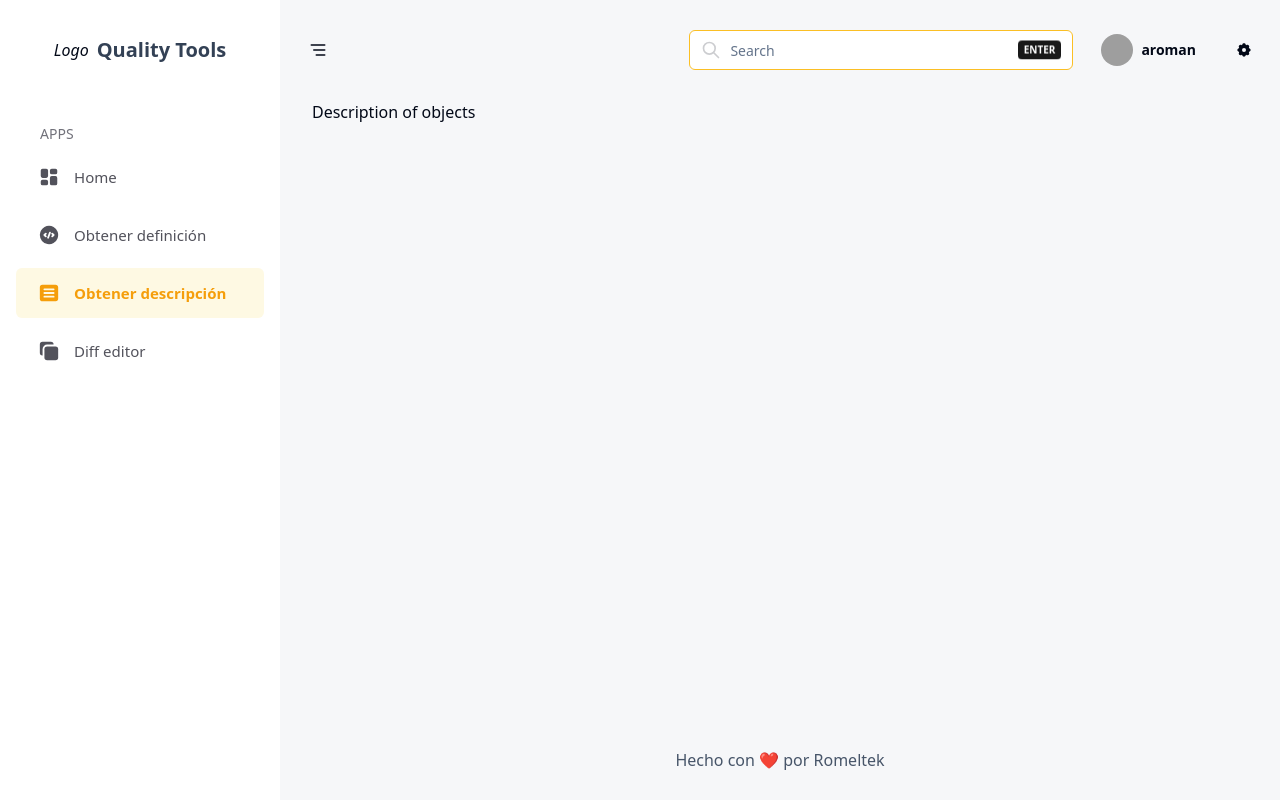
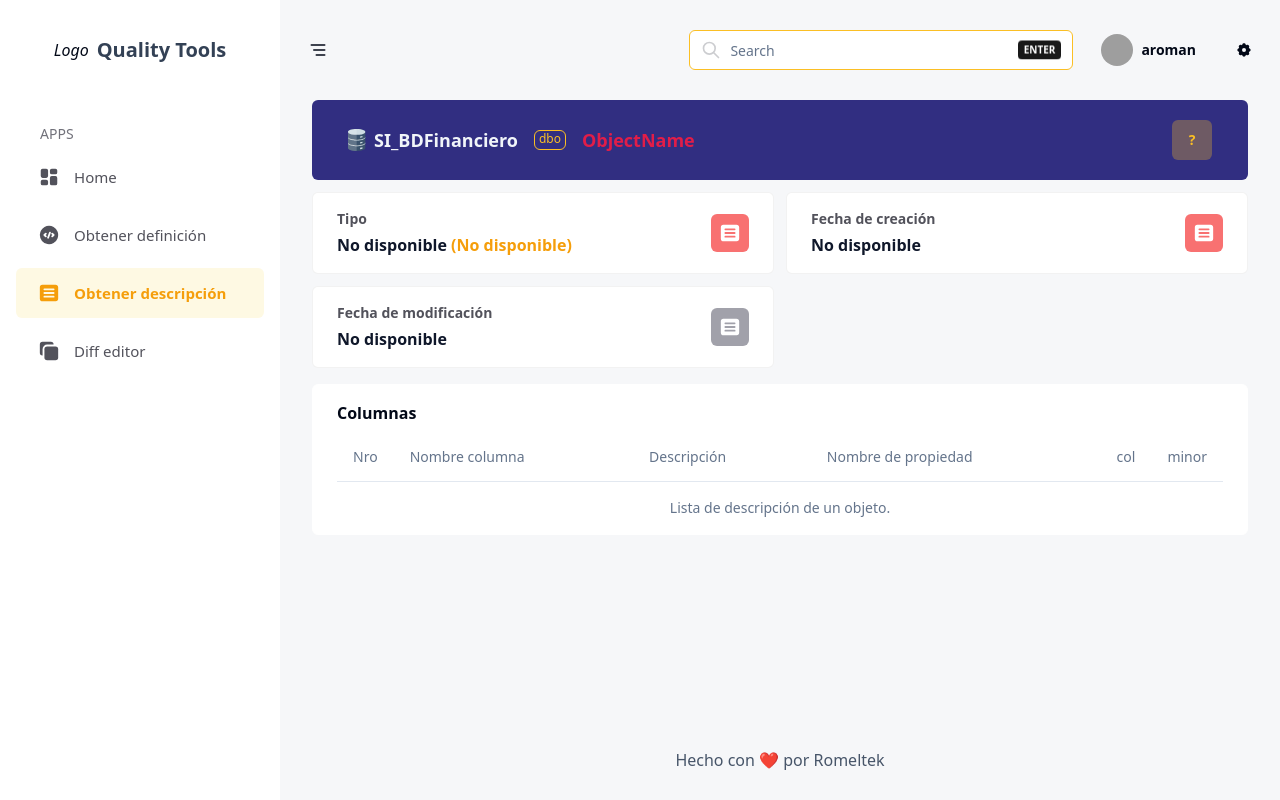
Before and after one commit to elwinroman/sql-snap-monitor, a React (Vite) app in the folder frontend/: page /description in a window 1280 px wide. Built offline with nearby package versions, Linux system fonts and the light colour scheme; grey boxes are pictures that could not be loaded.

Commit message:
feat(frontend): add get description funcionality

```diff
--- a/frontend/src/components/main/Main.jsx
+++ b/frontend/src/components/main/Main.jsx
@@ -1,5 +1,6 @@
 import { Definition, Description } from '@/pages/index'
 import { Route, Routes } from 'react-router-dom'
+import { InfoCards } from './components/InfoCards'
 
 function Error() {
   return <div>Error 404</div>
@@ -14,8 +15,24 @@ export function Main() {
     <section className="w-full flex-[1_0_auto] px-4">
       <Routes>
         <Route path="/" element={<Home />} />
-        <Route path="/definition" element={<Definition />} />
-        <Route path="/description" element={<Description />} />
+        <Route
+          path="/definition"
+          element={
+            <div className="flex flex-col gap-4">
+              <InfoCards />
+              <Definition />
+            </div>
+          }
+        />
+        <Route
+          path="/description"
+          element={
+            <div className="flex flex-col gap-4">
+              <InfoCards />
+              <Description />
+            </div>
+          }
+        />
         <Route path="*" element={<Error />} />
       </Routes>
     </section>
--- a/frontend/src/components/navbar/components/SearchInput.jsx
+++ b/frontend/src/components/navbar/components/SearchInput.jsx
@@ -1,13 +1,15 @@
 import { InputWithIcon } from '@/components/ui/input-with-icon'
 import { Search as SearchIcon } from '@/icons/search'
 import { useDefinition } from '@/hooks/useDefinition'
+import { useDescription } from '@/hooks/useDescription'
+import { useEffect, useRef } from 'react'
 import { useLocation } from 'react-router-dom'
 // import { useObjectStore } from '@/stores/object.store'
-import { useEffect, useRef } from 'react'
 
 export function SearchInput() {
   const { getDefinitionObject } = useDefinition()
-  // const object = useObjectStore((state) => state.object)
+  const { getDescriptionObject } = useDescription()
+  // const listObjects = useObjectStore((state) => state.listObjects)
   const currentLocation = useLocation()
   const inputBtn = useRef()
   const inputValue = useRef('')
@@ -20,11 +22,12 @@ export function SearchInput() {
 
     if (e.key === 'Enter') {
       inputValue.current = value
-      if (currentLocation.pathname === '/definition') {
+
+      // realiza acción según la ruta actual
+      if (currentLocation.pathname === '/definition')
         await getDefinitionObject({ name: value })
-      }
-      // else if (currentLocation.pathname === '/description')
-      //   await getDescriptionObject({ name: value })
+      else if (currentLocation.pathname === '/description')
+        await getDescriptionObject({ name: value })
     }
   }
 
--- /dev/null
+++ b/frontend/src/components/ui/table.jsx
@@ -0,0 +1,93 @@
+import * as React from 'react'
+
+import { cn } from '@/lib/utils'
+
+const Table = React.forwardRef(({ className, ...props }, ref) => (
+  <div className="relative w-full overflow-auto">
+    <table
+      ref={ref}
+      className={cn('w-full caption-bottom text-sm', className)}
+      {...props}
+    />
+  </div>
+))
+Table.displayName = 'Table'
+
+const TableHeader = React.forwardRef(({ className, ...props }, ref) => (
+  <thead ref={ref} className={cn('[&_tr]:border-b', className)} {...props} />
+))
+TableHeader.displayName = 'TableHeader'
+
+const TableBody = React.forwardRef(({ className, ...props }, ref) => (
+  <tbody
+    ref={ref}
+    className={cn('[&_tr:last-child]:border-0', className)}
+    {...props}
+  />
+))
+TableBody.displayName = 'TableBody'
+
+const TableFooter = React.forwardRef(({ className, ...props }, ref) => (
+  <tfoot
+    ref={ref}
+    className={cn(
+      'border-t bg-muted/50 font-medium [&>tr]:last:border-b-0',
+      className,
+    )}
+    {...props}
+  />
+))
+TableFooter.displayName = 'TableFooter'
+
+const TableRow = React.forwardRef(({ className, ...props }, ref) => (
+  <tr
+    ref={ref}
+    className={cn(
+      'border-b transition-colors hover:bg-muted/50 data-[state=selected]:bg-muted',
+      className,
+    )}
+    {...props}
+  />
+))
+TableRow.displayName = 'TableRow'
+
+const TableHead = React.forwardRef(({ className, ...props }, ref) => (
+  <th
+    ref={ref}
+    className={cn(
+      'h-12 px-4 text-left align-middle font-medium text-muted-foreground [&:has([role=checkbox])]:pr-0',
+      className,
+    )}
+    {...props}
+  />
+))
+TableHead.displayName = 'TableHead'
+
+const TableCell = React.forwardRef(({ className, ...props }, ref) => (
+  <td
+    ref={ref}
+    className={cn('p-4 align-middle [&:has([role=checkbox])]:pr-0', className)}
+    {...props}
+  />
+))
+TableCell.displayName = 'TableCell'
+
+const TableCaption = React.forwardRef(({ className, ...props }, ref) => (
+  <caption
+    ref={ref}
+    className={cn('mt-4 text-sm text-muted-foreground', className)}
+    {...props}
+  />
+))
+TableCaption.displayName = 'TableCaption'
+
+export {
+  Table,
+  TableHeader,
+  TableBody,
+  TableFooter,
+  TableHead,
+  TableRow,
+  TableCell,
+  TableCaption,
+}
--- /dev/null
+++ b/frontend/src/hooks/useDescription.js
@@ -0,0 +1,18 @@
+import { useObjectStore } from '@/stores/object.store'
+
+export function useDescription() {
+  const fetchObject = useObjectStore((state) => state.fetchObject)
+  const fetchDescription = useObjectStore((state) => state.fetchDescription)
+
+  const getDescriptionObject = async ({ name }) => {
+    try {
+      await fetchObject({ name })
+
+      await fetchDescription()
+    } catch (error) {
+      throw new Error(error)
+    }
+  }
+
+  return { getDescriptionObject }
+}
--- a/frontend/src/pages/Description/Description.jsx
+++ b/frontend/src/pages/Description/Description.jsx
@@ -1,7 +1,19 @@
+import { TableDescription } from './components/TableDescription'
+import { useObjectStore } from '@/stores/object.store'
+
 export function Description() {
+  const listDescriptionColumns = useObjectStore(
+    (state) => state.listDescriptionColumns,
+  )
+  const errorObject = useObjectStore((state) => state.errorObject)
+
   return (
-    <div>
-      <h1>Description of objects</h1>
+    <div className="bg-ownavbar border-ownavbar flex flex-col gap-2 rounded-md border px-6 py-4">
+      <h4 className="font-bold">Columnas</h4>
+      {errorObject && <p className="text-red-500">{errorObject}</p>}
+      {!errorObject && (
+        <TableDescription listDescriptionColumns={listDescriptionColumns} />
+      )}
     </div>
   )
 }
--- /dev/null
+++ b/frontend/src/pages/Description/components/TableDescription.jsx
@@ -0,0 +1,44 @@
+import {
+  Table,
+  TableBody,
+  TableCaption,
+  TableCell,
+  TableHead,
+  TableHeader,
+  TableRow,
+} from '@/components/ui/table'
+
+export function TableDescription({ listDescriptionColumns }) {
+  return (
+    <div>
+      <Table>
+        <TableCaption>Lista de descripción de un objeto.</TableCaption>
+        <TableHeader>
+          <TableRow>
+            <TableHead className="w-[20px]">Nro</TableHead>
+            <TableHead>Nombre columna</TableHead>
+            <TableHead>Descripción</TableHead>
+            <TableHead>Nombre de propiedad</TableHead>
+            <TableHead className="w-[20px]">col</TableHead>
+            <TableHead className="w-[20px]">minor</TableHead>
+          </TableRow>
+        </TableHeader>
+
+        {listDescriptionColumns.length > 0 && (
+          <TableBody>
+            {listDescriptionColumns.map((item, index) => (
+              <TableRow key={item.column_id}>
+                <TableCell className="w-[20px]">{index + 1}</TableCell>
+                <TableCell>{item.name}</TableCell>
+                <TableCell>{item.value}</TableCell>
+                <TableCell>{item.property_name}</TableCell>
+                <TableCell className="w-[20px]">{item.column_id}</TableCell>
+                <TableCell className="w-[20px]">{item.minor_id}</TableCell>
+              </TableRow>
+            ))}
+          </TableBody>
+        )}
+      </Table>
+    </div>
+  )
+}
--- /dev/null
+++ b/frontend/src/services/description.service.js
@@ -0,0 +1,11 @@
+const BASE_URL = 'http://localhost:3000'
+
+export async function getDescription({ id }) {
+  try {
+    const response = await fetch(`${BASE_URL}/api/object/description/${id}`)
+    const res = await response.json()
+    return res
+  } catch (error) {
+    throw new Error(error)
+  }
+}
--- a/frontend/src/stores/object.store.js
+++ b/frontend/src/stores/object.store.js
@@ -1,5 +1,6 @@
 import { create } from 'zustand'
 import { getDefinition } from '@/services/definition.service'
+import { getDescription } from '@/services/description.service'
 import { getObject } from '@/services/object.service'
 import { JSONtoTextCode, resetObjectPropertiesTuNull } from '@/utilities'
 
@@ -17,6 +18,8 @@ export const useObjectStore = create((set, get) => {
     definitionCode: null,
     errorObject: null,
     listObjects: [],
+    listDescriptionTable: [],
+    listDescriptionColumns: [],
 
     setDefinitionCode: (definitionCode) => {
       set({ definition: definitionCode })
@@ -72,5 +75,26 @@ export const useObjectStore = create((set, get) => {
       set({ errorObject: null })
       set({ listObjects: [] })
     },
+
+    fetchDescription: async () => {
+      const object = get().object
+
+      if (object.id === null) return
+
+      const res = await getDescription({ id: object.id })
+
+      if (res.error) {
+        set({ errorObject: JSONtoTextCode({ json: res }) })
+        set({ listDescriptionTable: [] })
+        set({ listDescriptionColumns: [] })
+        set({ listObjects: [] })
+        return
+      }
+      console.log(res)
+      set({ listDescriptionTable: res.data.objectDescription })
+      set({ listDescriptionColumns: res.data.columnDescription })
+      set({ errorObject: null })
+      set({ listObjects: [] })
+    },
   }
 })
```
